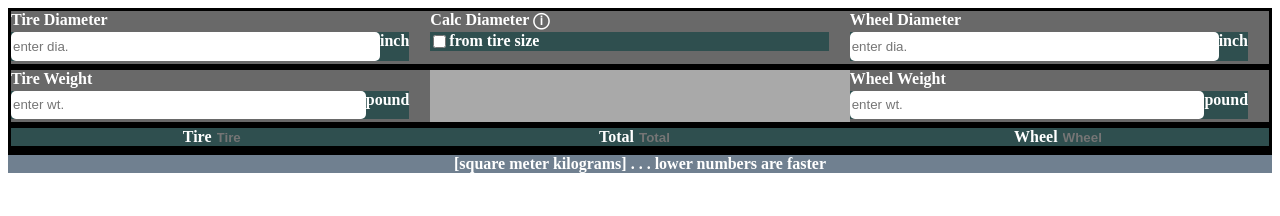
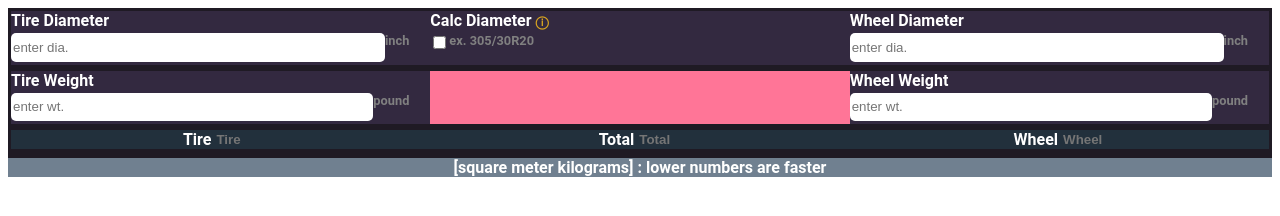
Before and after one commit to RamonJOrtega/tireWheelInertiaCalculator, a plain HTML site: page index.html in a window 1280 px wide. Drawn offline with Linux system fonts and the light colour scheme.

Commit message:
refined styles in css

```diff
--- a/CalculatorFrame.css
+++ b/CalculatorFrame.css
@@ -2,8 +2,7 @@
     display: flex;
     flex-direction: column;
     justify-content: space-between;
-
-    background-color: black;
+    background-color: #1f1a24;
     height: auto;
   }
 
@@ -12,7 +11,7 @@
   flex-direction: row;
   justify-content: space-between;
 
-  background-color: darkgray;
+  background-color: #ff7597;
   /* height: 20%;     */
   margin: 3px;
 }
@@ -26,7 +25,7 @@
   flex-direction: column;
   justify-content: space-between;
 
-  background-color: dimgrey;
+  background-color: #332940;
   width: 33.333%;
   min-width: 60px;
   position: relative;
@@ -38,7 +37,7 @@
   display: flex;
   flex-direction: row;
   justify-content: flex-start;
-  background-color:darkslategray;
+  background-color:282828;
   margin-top: 3px;
   margin-bottom: 3px;
   width: 95%;
@@ -48,7 +47,7 @@
   display: flex;
   flex-direction: row;
   justify-content: center;
-  background-color: darkslategray;
+  background-color: #22303C;
   width: 100%;
 }
 
@@ -67,7 +66,7 @@
 
 input[type=checkbox] {
   height: 1em;
-  background-color: magenta;
+  accent-color: goldenrod;
   border-radius: 5px;
   border: none;
   margin-left: 3px;
@@ -89,10 +88,24 @@ input[type=checkbox] {
   margin-left: 3px;
   color: white;
   font-weight: bold;
+  min-width: 30px;
+
 }
 
 body {
   /* background-color: steelblue; */
   color: white;
   font-weight: bold;
+  font-family: Roboto, sans-serif;
 }
+
+span[id=checkToolTip]{
+  color: goldenrod;
+  font-size: .8em;
+  font-weight: bold;
+
+}
+span[id=postFix]{
+  color: grey;
+  font-size: .8em;
+}
--- a/index.html
+++ b/index.html
@@ -10,17 +10,17 @@
 <body>
     <div class="flex-cont-col">
         <div class="flex-cont-row">
-            <div class="flex-cont-scol" id="tireDiameter">  Tire Diameter   <div class="flex-cont-srow"> <input class = "numberIn" placeholder="enter dia." type="number" id="tireDia"> inch          </div></div>
+            <div class="flex-cont-scol" id="tireDiameter">  Tire Diameter   <div class="flex-cont-srow"> <input class = "numberIn" placeholder="enter dia." type="number" id="tireDia">     <span id="postFix"> inch </span>      </div></div>
             <div class="flex-cont-scol" id="tireWidth">     Tire Width      <div class="flex-cont-srow"> <input class = "numberIn" placeholder="enter mm" type="number" id="tireWid">    /              </div></div>
-            <div class="flex-cont-scol" id="aspectRatio">   Aspect Ratio    <div class="flex-cont-srow"> <input class = "numberIn" placeholder="enter %" type="number" id="aspRat"> R               </div></div>
-            <div class="flex-cont-scol" id="calcDiameter">  Calc Diameter &#x24D8; <div class="flex-cont-srow"> <input type="checkbox" >           from tire size  </div></div>
-            <div class="flex-cont-scol" id="wheelDiameter"> Wheel Diameter  <div class="flex-cont-srow"> <input class = "numberIn" placeholder="enter dia." type="number" id="wheelDia">inch          </div></div>
+            <div class="flex-cont-scol" id="aspectRatio">   Aspect Ratio    <div class="flex-cont-srow"> <input class = "numberIn" placeholder="enter %" type="number" id="aspRat"> R              </div></div>
+            <div class="flex-cont-scol" id="calcDiameter">  Calc Diameter <span id="checkToolTip">&#x24D8;</span> <div class="flex-cont-srow"> <input type="checkbox" id="calcDia">           <span id="postFix"> ex. 305/30R20 </span>  </div></div>
+            <div class="flex-cont-scol" id="wheelDiameter"> Wheel Diameter  <div class="flex-cont-srow"> <input class = "numberIn" placeholder="enter dia." type="number" id="wheelDia"> <span id="postFix"> inch </span>       </div></div>
         </div>
 
         <div class="flex-cont-row">
-            <div class="flex-cont-scol" id="tireWeight">    Tire Weight     <div class="flex-cont-srow"> <input class = "numberIn" placeholder="enter wt." onInput = calculateTireInertia() type="number" id="tireWt">   pound          </div></div>
-            <div class="flex-cont-scol" id="space0">        Calc Diameter   <div class="flex-cont-srow"> <input type="checkbox">     from tire size  </div></div>
-            <div class="flex-cont-scol" id="wheelWeight">   Wheel Weight    <div class="flex-cont-srow"> <input class = "numberIn" placeholder="enter wt." onInput = calculateWheelInertia() type="number" id="wheelWt">  pound          </div></div>
+            <div class="flex-cont-scol" id="tireWeight">    Tire Weight     <div class="flex-cont-srow"> <input class = "numberIn" placeholder="enter wt." onInput = calculateTireInertia() type="number" id="tireWt">    <span id="postFix"> pound </span>            </div></div>
+            <div class="flex-cont-scol" id="space0">Calc Diameter <span id="checkToolTip">&#x24D8;</span>  <div class="flex-cont-srow"> <input type="checkbox" id="spc0">     <span id="postFix"> from tire size </span>   </div></div>
+            <div class="flex-cont-scol" id="wheelWeight">   Wheel Weight    <div class="flex-cont-srow"> <input class = "numberIn" placeholder="enter wt." onInput = calculateWheelInertia() type="number" id="wheelWt">   <span id="postFix"> pound </span>         </div></div>
         </div>
 
         <div class="flex-cont-row">
@@ -34,7 +34,7 @@
         </div>
 
         <div class="flex-cont-row-bottom">
-            [square meter kilograms] . . .  lower numbers are faster
+            [square meter kilograms] : lower numbers are faster
         </div>
 
     </div>
--- a/index.js
+++ b/index.js
@@ -18,6 +18,8 @@ const tireDia = document.getElementById("tireDia")
 const tireWid = document.getElementById("tireWid")
 const aspRat  = document.getElementById("aspRat")
 const tireWt  = document.getElementById("tireWt")
+const calcDia = document.getElementById("calcDia")
+const spc0    = document.getElementById("spc0")
 const wheelDia= document.getElementById("wheelDia")
 const wheelWt = document.getElementById("wheelWt")
 const tireRes = document.getElementById("tireRes")
@@ -29,18 +31,22 @@ const totalRes= document.getElementById("totalRes")
 // tireWid.value = 0
 // aspRat.value  = 0
 // tireWt.value  = 0
+//calcDia.checked  = true;
 // wheelDia.value= 0
 // wheelWt.value = 0
 // tireRes.value = 0
 // wheelRes.value= 0
 // totalRes.value= 0
 
-console.log(tireDia.value)
+
+
 
 // tireDia.addEventListener("click", clearValue(tireDia.id))
 // wheelDia.addEventListener("click", clearValue(wheelDia))
-calcDiameter.addEventListener("click", diplayTireSizeElements)
-space0.addEventListener("click", diplayTireSizeElements)
+console.log(calcDia.checked)
+
+calcDia.addEventListener("change", diplayTireSizeElements)
+spc0.addEventListener("change", diplayTireSizeElements)
 
 function clearValue(id){
   console.log(id)
@@ -48,9 +54,11 @@ function clearValue(id){
 }
 
 function diplayTireSizeElements() {
+  console.log("value")
+  // checkbox.checked = !checkbox.checked;
+  // console.log(checkbox.checked)
   if (aspectRatio.style.display === "none") {aspectRatio.style.display = "block"}
   else {aspectRatio.style.display = "none"}
-  console.log('clicked')
   if (tireWidth.style.display === "none") {tireWidth.style.display = "block"}
   else {tireWidth.style.display = "none"}
   if (tireDiameter.style.display === "none") {tireDiameter.style.display = "block"}
```
